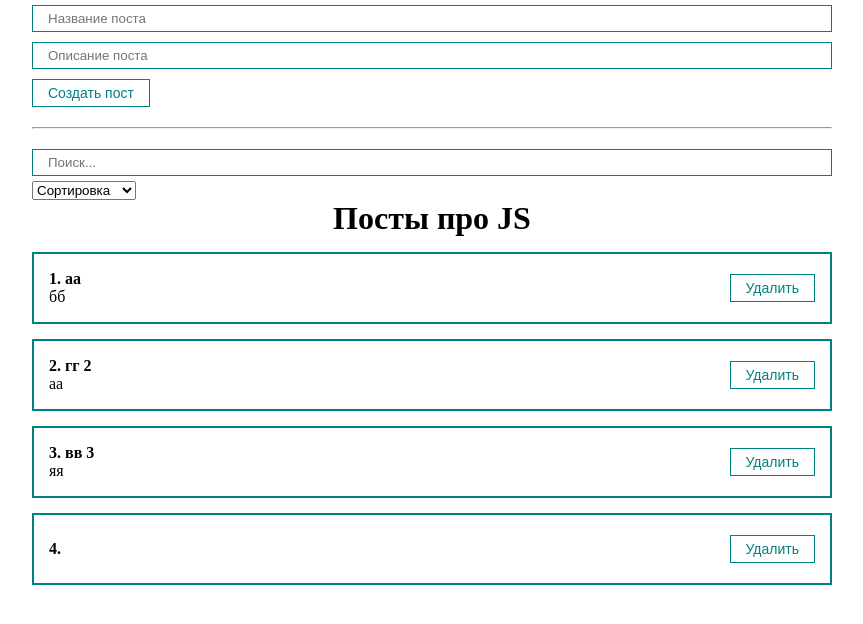
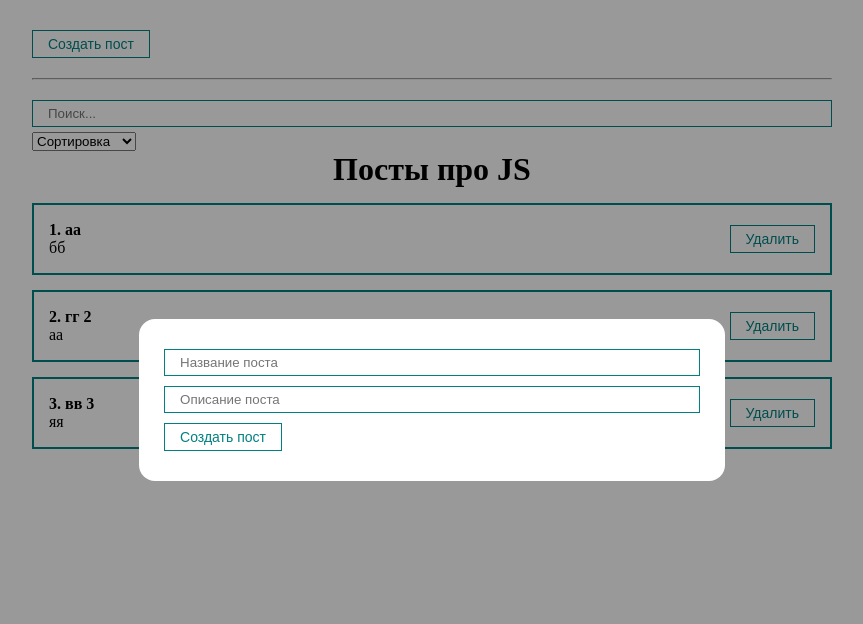
Before and after one commit to mdlufy/react-blog, a React (Create React App) app: page / in a window 1280 px wide. Both pictures are taken after a click on the button "Создать пост". Shown: the top 624 px of the page, without its empty margins (208-1071 px from the left). Built offline with nearby package versions, Linux system fonts and the light colour scheme.

Commit message:
add modal popup for new post

```diff
--- a/src/App.js
+++ b/src/App.js
@@ -2,8 +2,8 @@ import React, { useMemo, useState } from "react";
 import PostFilter from "./components/PostFilter";
 import PostForm from "./components/PostForm";
 import PostList from "./components/PostList";
-import MyInput from "./components/UI/input/MyInput";
-import MySelect from "./components/UI/select/MySelect";
+import MyButton from "./components/UI/button/MyButton";
+import MyModal from "./components/UI/MyModal/MyModal";
 import "./styles/App.css";
 
 function App() {
@@ -13,6 +13,7 @@ function App() {
         { id: 3, title: "вв 3", body: "яя" },
     ]);
     const [filter, setFilter] = useState({sort: '', query: ''});
+    const [modal, setModal] = useState(false);
 
     const sortedPosts = useMemo(() => {
         if (filter.sort) {
@@ -27,6 +28,7 @@ function App() {
 
     function createPost(newPost) {
         setPosts([...posts, newPost]);
+        setModal(false);
     }
 
     function removePost(post) {
@@ -36,7 +38,12 @@ function App() {
 
     return (
         <div className="App">
-            <PostForm create={createPost} />
+            <MyButton style={{marginTop: 30}} onClick={() => setModal(true)}>
+                Создать пост
+            </MyButton>
+            <MyModal visible={modal} setVisible={setModal}>
+                <PostForm create={createPost} />
+            </MyModal>
             <hr style={{margin: '15px 0'}}/>
             <PostFilter
                 filter={filter}
--- /dev/null
+++ b/src/components/UI/MyModal/MyModal.jsx
@@ -0,0 +1,22 @@
+import React from 'react';
+import cl from './MyModal.module.css';
+
+
+const MyModal = ({children, visible, setVisible}) => {
+
+    const rootClasses = [cl.myModal];
+
+    if (visible) {
+        rootClasses.push(cl.active);
+    }
+
+    return (
+        <div className={rootClasses.join(' ')} onClick={() => setVisible(false)}>
+           <div className={cl.myModalContent} onClick={(e) => e.stopPropagation()}>
+                {children}
+            </div>
+        </div>
+    );
+};
+
+export default MyModal;
--- /dev/null
+++ b/src/components/UI/MyModal/MyModal.module.css
@@ -0,0 +1,22 @@
+.myModal {
+    position: fixed;
+    top: 0;
+    bottom: 0;
+    right: 0;
+    left: 0;
+    display: none;
+    background: rgba(0, 0, 0, 0.4);
+}
+
+.myModalContent {
+    padding: 25px;
+    background: white;
+    border-radius: 16px;
+    min-width: 250px;
+}
+
+.myModal.active {
+    display: flex;
+    justify-content: center;
+    align-items: center;
+}
```
